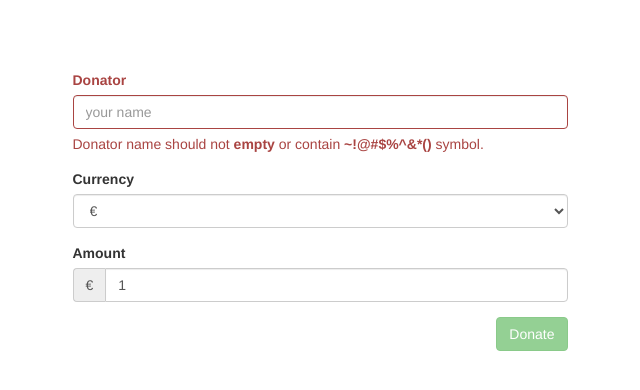
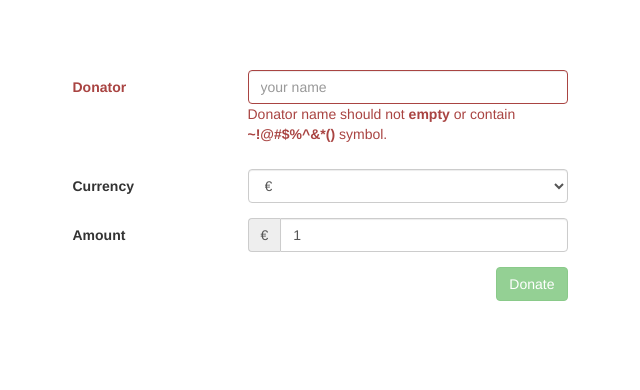
Before and after one commit to dingchaoyan1983/donate, a React app: page / in a window 1280 px wide. Shown: the whole page, without its empty margins (320-960 px from the left). Built offline with nearby package versions, Linux system fonts and the light colour scheme.

Commit message:
layout and styles change

```diff
--- a/src/client/components/Checkout.js
+++ b/src/client/components/Checkout.js
@@ -68,26 +68,32 @@ export default class Checkout extends React.Component {
     const { frozeDonateForm } = this.props.currentTransition;
 
     return (
-      <div className="container donate__checkout">
+      <div className="form-horizontal donate__checkout">
         <div className={classnames('form-group', this.isDonatorValid ? '' : 'has-error')}>
-          <label className="control-label" htmlFor="donate-form__donator">Donator</label>
-          <input type="text" className="form-control" id="donate-form__donator" placeholder="your name" value={donator} disabled = {frozeDonateForm} onChange={this.onChangeDonator} />
+          <label className="control-label col-sm-4" htmlFor="donate-form__donator">Donator</label>
+          <div className="col-sm-8">
+            <input type="text" className="form-control col-sm-8" id="donate-form__donator" placeholder="your name" value={donator} disabled = {frozeDonateForm} onChange={this.onChangeDonator} />
             {this.donatorErrorTips}
           </div>
+        </div>
         <div className="form-group">
-          <label className="control-label" htmlFor="donate-form__currency">Currency</label>
+          <label className="control-label col-sm-4" htmlFor="donate-form__currency">Currency</label>
+          <div className="col-sm-8">
             <select id="donate-form__currency" className="form-control" value={currency}  disabled = {frozeDonateForm}  onChange={this.onChangeCurrency}>
               <option value="EUR">€</option>
               <option value="USD">$</option>
             </select>
           </div>
+        </div>
         <div className={classnames('form-group', this.isAmountValid ? '' : 'has-error')}>
-          <label className="control-label" htmlFor="donate-form__amount">Amount</label>
+          <label className="control-label col-sm-4" htmlFor="donate-form__amount">Amount</label>
+          <div className="col-sm-8">
             <div className="input-group">
               <div className="input-group-addon">{CURRENCY_SYMBOL_MAPPDING[currency]}</div>
-            <input type="amount" className="form-control" id="donate-form__amount" placeholder="0.00" value={amount}  disabled = {this.props.currentTransition.frozeDonateForm }  onChange={this.onChangeAmount} />
+              <input type="amount" className="form-control donate-form__amount" id="donate-form__amount" placeholder="0.00" value={amount}  disabled = {this.props.currentTransition.frozeDonateForm }  onChange={this.onChangeAmount} />
             </div>
             {this.amountErrorTips}
+          </div>
         </div>
         <button type="button" className="btn btn-success pull-right" onClick={this.onDonate} disabled={ !(this.isDonatorValid && this.isAmountValid) || frozeDonateForm}>Donate</button>
       </div>
--- a/src/client/styles/index.scss
+++ b/src/client/styles/index.scss
@@ -36,7 +36,19 @@ body {
   display: none;
 }
 
+.donate__checkout .control-label {
+  text-align: left;
+}
+
 .donate__payment .wpwl-form {
   margin: 30px 0;
   max-width: none;
 }
+
+.donate__payment .wpwl-wrapper {
+  padding-left: 15px;
+}
+
+.donate__payment .wpwl-label {
+  font-weight: bolder;
+}
```
Lines whose indentation alone changed are shown as unchanged.
